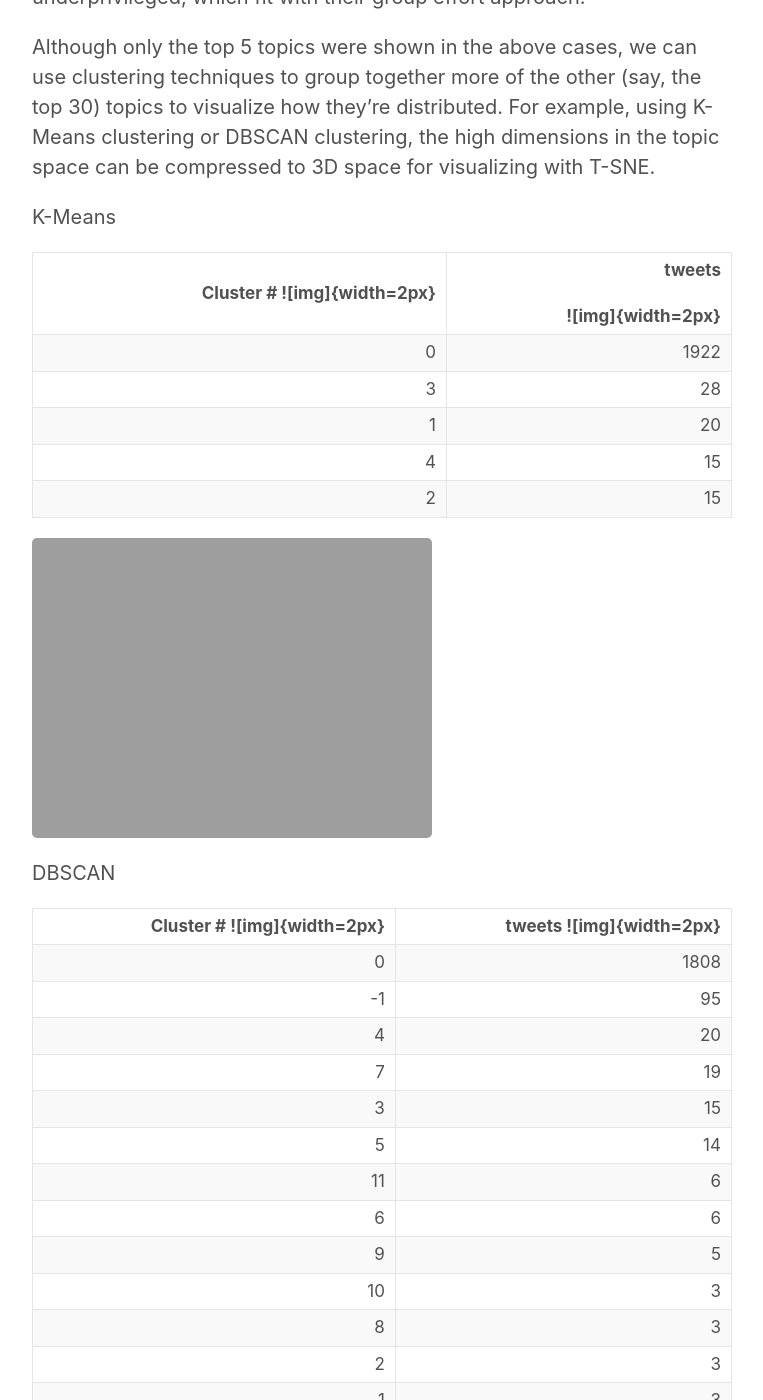
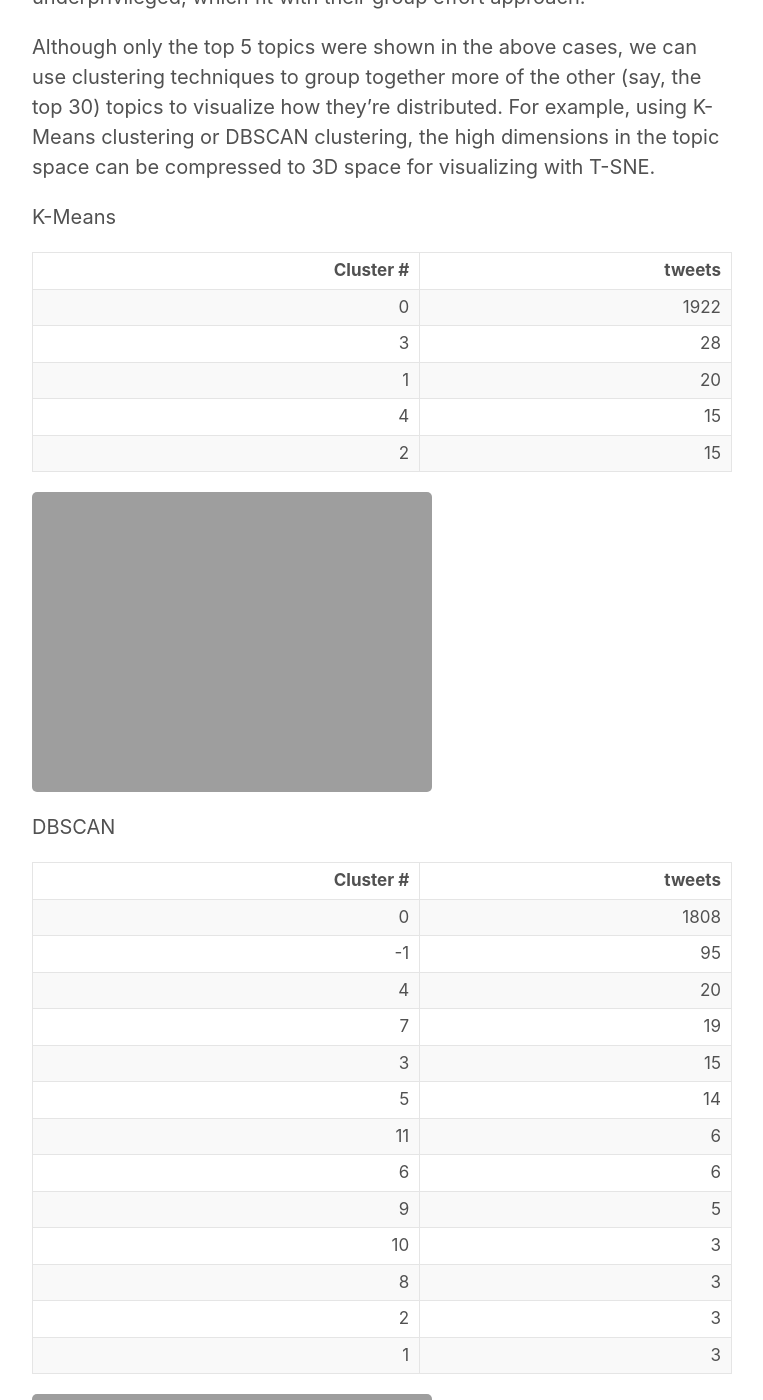
Before and after one commit to wkaya/wkaya.github.io, a Jekyll site: the page built from _posts/2019-05-24-Vaxx_Tweets.md, in a window 1280 px wide and 1400 px high, scrolled down 3457 px. Shown: the whole window, without its empty margins (258-1021 px from the left). Built offline with Jekyll 4.4.1, drawn with Linux system fonts in a browser that asks for light colours.

Commit message:
Update 2019-05-24-Vaxx_Tweets.md

```diff
--- a/_posts/2019-05-24-Vaxx_Tweets.md
+++ b/_posts/2019-05-24-Vaxx_Tweets.md
@@ -34,7 +34,7 @@ Although only the top 5 topics were shown in the above cases, we can use cluster
 
 K-Means
 
-| Cluster # ![img]{width=2px} | tweets <img width=1/> ![img]{width=2px} |
+| Cluster # | tweets |
 | ---:|---:|
 | 0 | 1922 |
 | 3 | 28 |
@@ -46,7 +46,7 @@ K-Means
 
 DBSCAN
 
-| Cluster # ![img]{width=2px} | tweets ![img]{width=2px} |
+| Cluster # | tweets |
 | ---:|---:|
 | 0 | 1808 |
 | -1 | 95 |
```
